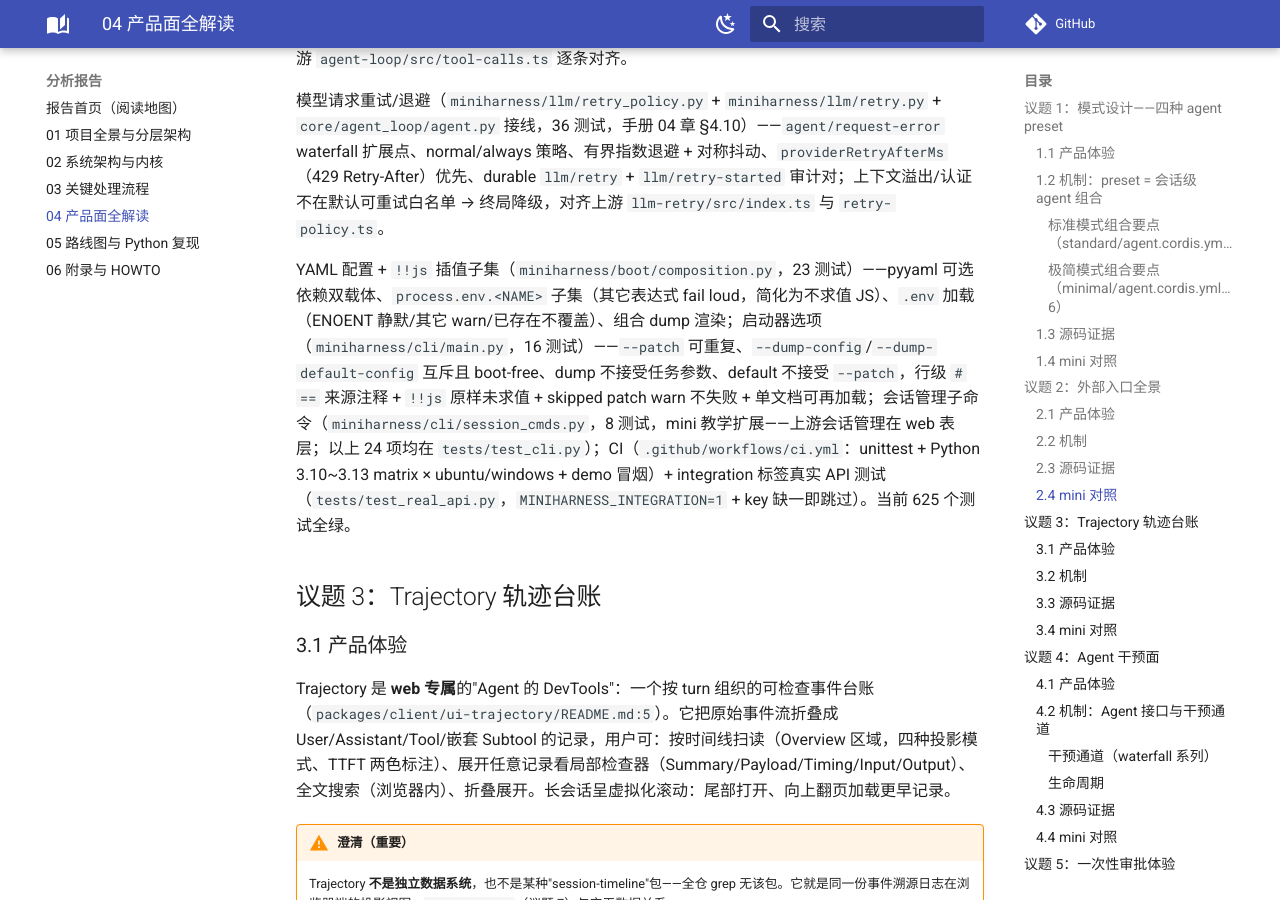
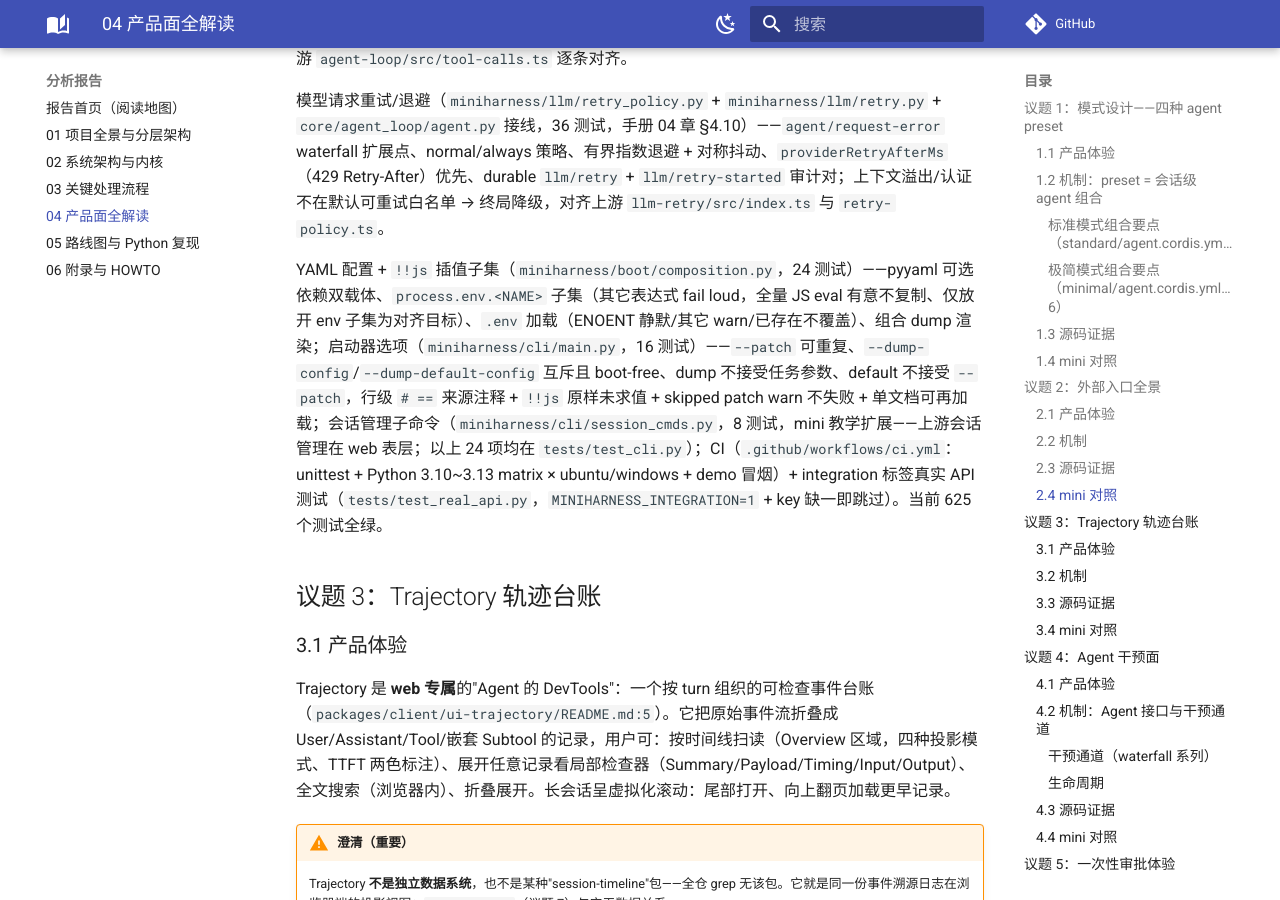
Before and after one commit to ZZKeepCurious/mini-deepseek-harness-python, an MkDocs documentation site: the page built from docs/report/04-product-surface.md, in a window 1280 px wide and 900 px high, scrolled down 4019 px. Built offline with MkDocs 1.6.1 and Material for MkDocs 9.7.7, drawn with Linux system fonts in a browser that asks for light colours; comment, search, counter and statistics services are not loaded.

Commit message:
docs: P0-4 confirm !!js env-subset alignment (full JS eval intentionally not replicated)

```diff
--- a/docs/report/04-product-surface.md
+++ b/docs/report/04-product-surface.md
@@ -98,7 +98,7 @@ web 传输层（`miniharness/web/`，07 章 §7.5，提交 A~F）：四象限 RP
 
 模型请求重试/退避（`miniharness/llm/retry_policy.py` + `miniharness/llm/retry.py` + `core/agent_loop/agent.py` 接线，36 测试，手册 04 章 §4.10）——`agent/request-error` waterfall 扩展点、normal/always 策略、有界指数退避 + 对称抖动、`providerRetryAfterMs`（429 Retry-After）优先、durable `llm/retry` + `llm/retry-started` 审计对；上下文溢出/认证不在默认可重试白名单 → 终局降级，对齐上游 `llm-retry/src/index.ts` 与 `retry-policy.ts`。
 
-YAML 配置 + `!!js` 插值子集（`miniharness/boot/composition.py`，23 测试）——pyyaml 可选依赖双载体、`process.env.<NAME>` 子集（其它表达式 fail loud，简化为不求值 JS）、`.env` 加载（ENOENT 静默/其它 warn/已存在不覆盖）、组合 dump 渲染；启动器选项（`miniharness/cli/main.py`，16 测试）——`--patch` 可重复、`--dump-config`/`--dump-default-config` 互斥且 boot-free、dump 不接受任务参数、default 不接受 `--patch`，行级 `# ==` 来源注释 + `!!js` 原样未求值 + skipped patch warn 不失败 + 单文档可再加载；会话管理子命令（`miniharness/cli/session_cmds.py`，8 测试，mini 教学扩展——上游会话管理在 web 表层；以上 24 项均在 `tests/test_cli.py`）；CI（`.github/workflows/ci.yml`：unittest + Python 3.10~3.13 matrix × ubuntu/windows + demo 冒烟）+ integration 标签真实 API 测试（`tests/test_real_api.py`，`MINIHARNESS_INTEGRATION=1` + key 缺一即跳过）。当前 625 个测试全绿。
+YAML 配置 + `!!js` 插值子集（`miniharness/boot/composition.py`，24 测试）——pyyaml 可选依赖双载体、`process.env.<NAME>` 子集（其它表达式 fail loud，全量 JS eval 有意不复制、仅放开 env 子集为对齐目标）、`.env` 加载（ENOENT 静默/其它 warn/已存在不覆盖）、组合 dump 渲染；启动器选项（`miniharness/cli/main.py`，16 测试）——`--patch` 可重复、`--dump-config`/`--dump-default-config` 互斥且 boot-free、dump 不接受任务参数、default 不接受 `--patch`，行级 `# ==` 来源注释 + `!!js` 原样未求值 + skipped patch warn 不失败 + 单文档可再加载；会话管理子命令（`miniharness/cli/session_cmds.py`，8 测试，mini 教学扩展——上游会话管理在 web 表层；以上 24 项均在 `tests/test_cli.py`）；CI（`.github/workflows/ci.yml`：unittest + Python 3.10~3.13 matrix × ubuntu/windows + demo 冒烟）+ integration 标签真实 API 测试（`tests/test_real_api.py`，`MINIHARNESS_INTEGRATION=1` + key 缺一即跳过）。当前 625 个测试全绿。
 
 ## 议题 3：Trajectory 轨迹台账
 
```
